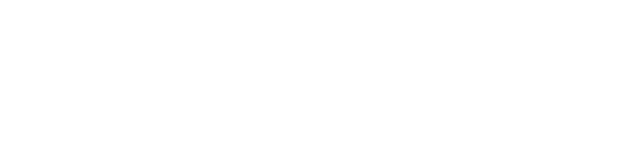
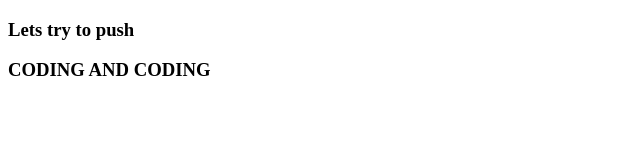
Before and after one commit to Shawkat98/my-first-repo, a plain HTML site: page index.html in a window 1280 px wide. Shown: the whole page, without its empty margins (0-640 px from the left). Drawn offline with Linux system fonts and the light colour scheme.

Commit message:
added header

```diff
--- a/index.html
+++ b/index.html
@@ -7,6 +7,8 @@
     <title>My First Github Repo</title>
 </head>
 <body>
+    <h3>Lets try to push</h3>
+    <H3>CODING AND CODING</H3>
 
 </body>
 </html>
```
